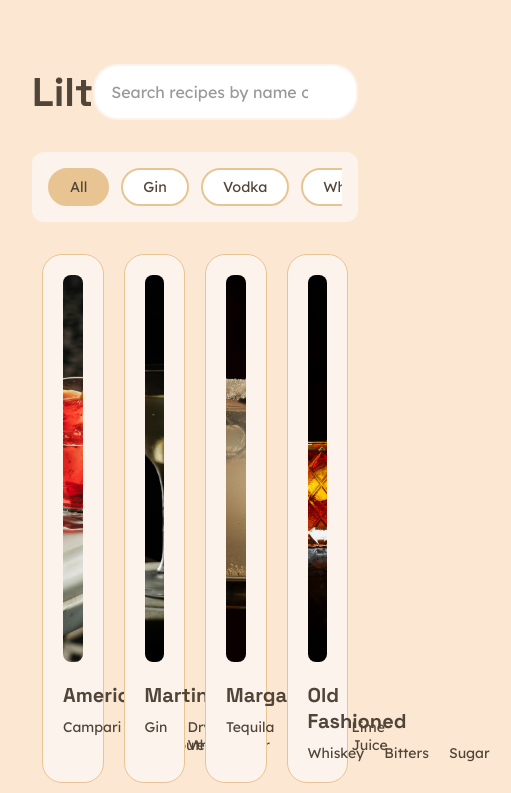
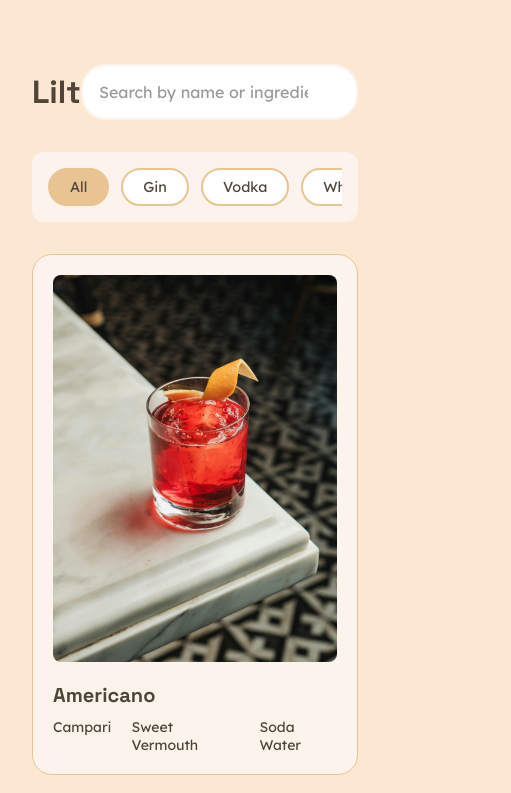
Before and after one commit to amsyb/drnks, a React (Vite) app: page / in a window 390 px wide. Shown: the top 793 px of the page, 511 px wide, since content can reach past the window. Built offline with nearby package versions, Linux system fonts and the light colour scheme.

Commit message:
update font styles for mobile screen sizes, update overlay positioning for mobile screen so that the overlay fits the screen size, update copy within the search bar

```diff
--- a/src/components/RecipeCard.scss
+++ b/src/components/RecipeCard.scss
@@ -3,8 +3,9 @@
 @use "../styles/partials/mixins" as *;
 
 .card {
-  flex: 1 1 calc(25% - 20px);
-  max-width: calc(25% - 20px);
+  // Mobile default - full width (one card per row)
+  flex: 1 1 100%;
+  max-width: 100%;
   padding: 20px;
   border-radius: 20px;
   border: 1px solid $dark-orange;
@@ -17,8 +18,13 @@
   }
 
   @include tablet {
-    flex: 1 1 calc(33.33% - 20px);
-    max-width: calc(33.33% - 20px);
+    flex: 1 1 calc(50% - 20px);
+    max-width: calc(50% - 20px);
+  }
+
+  @include desktop {
+    flex: 1 1 calc(25% - 20px);
+    max-width: calc(25% - 20px);
   }
 }
 
--- a/src/components/RecipeOverlay/RecipeOverlay.scss
+++ b/src/components/RecipeOverlay/RecipeOverlay.scss
@@ -13,24 +13,25 @@
   justify-content: center;
   align-items: center;
   z-index: 1000;
+  padding: 1rem; // Add padding so overlay doesn't touch screen edges
 
   &__content {
     background: #fcf3ec;
     border-radius: 12px;
-    min-width: 900px;
-
-    @include tablet {
-      min-width: 540px;
-    }
-
-    @include desktop {
-      min-width: 900px;
-    }
-
+    width: 100%; // Full width on mobile
+    max-width: 900px; // Cap at 900px on larger screens
     max-height: 90vh;
     overflow-y: auto;
     padding: 2rem;
     position: relative;
+
+    @include tablet {
+      width: 90%; // Slightly constrained on tablet
+    }
+
+    @include desktop {
+      width: 900px; // Fixed width on desktop
+    }
   }
 
   &__close {
--- a/src/components/SearchBar/SearchBar.jsx
+++ b/src/components/SearchBar/SearchBar.jsx
@@ -6,7 +6,7 @@ function SearchBar({ searchQuery, setSearchQuery }) {
       <input
         type="text"
         className="search-bar__input"
-        placeholder="Search recipes by name or ingredient..."
+        placeholder="Search by name or ingredient..."
         value={searchQuery}
         onChange={(e) => setSearchQuery(e.target.value)}
       />
--- a/src/styles/partials/_global.scss
+++ b/src/styles/partials/_global.scss
@@ -19,12 +19,15 @@
 
 h1 {
   font-family: "Space Grotesk";
-  font-size: 40px;
+  font-size: 32px;
   color: $primary-text;
+  @include tablet {
+    font-size: 40px;
+  }
 }
 h2 {
   font-family: "Space Grotesk";
-  font-size: 32px;
+  font-size: 28px;
   color: $primary-text;
 }
 h3 {
```
